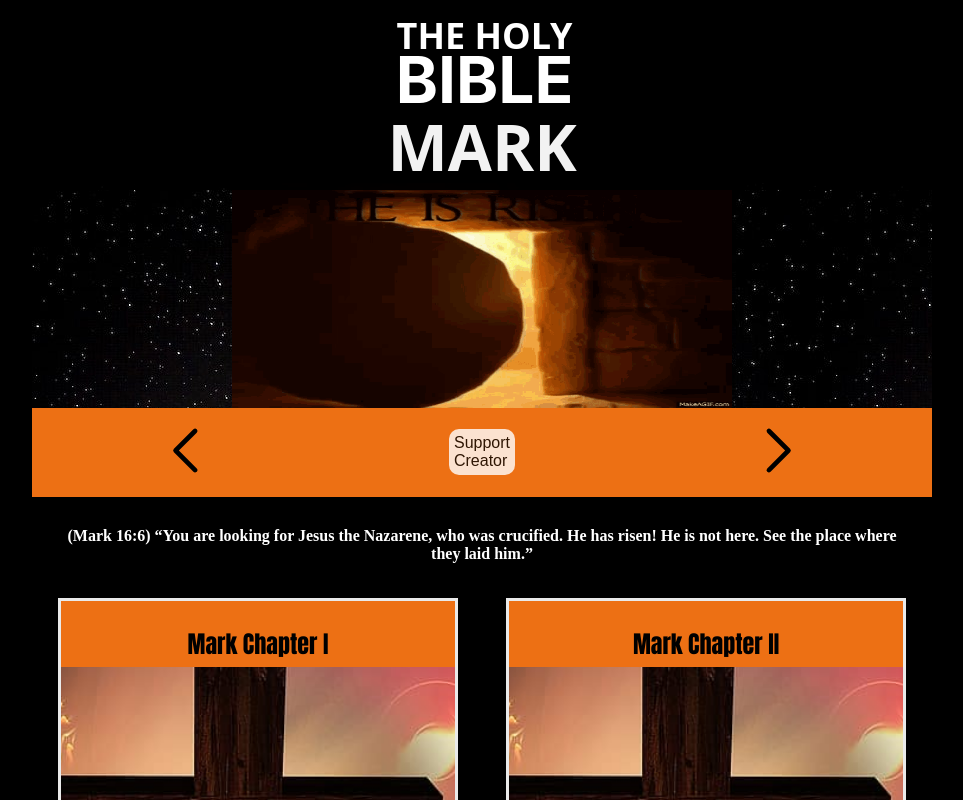
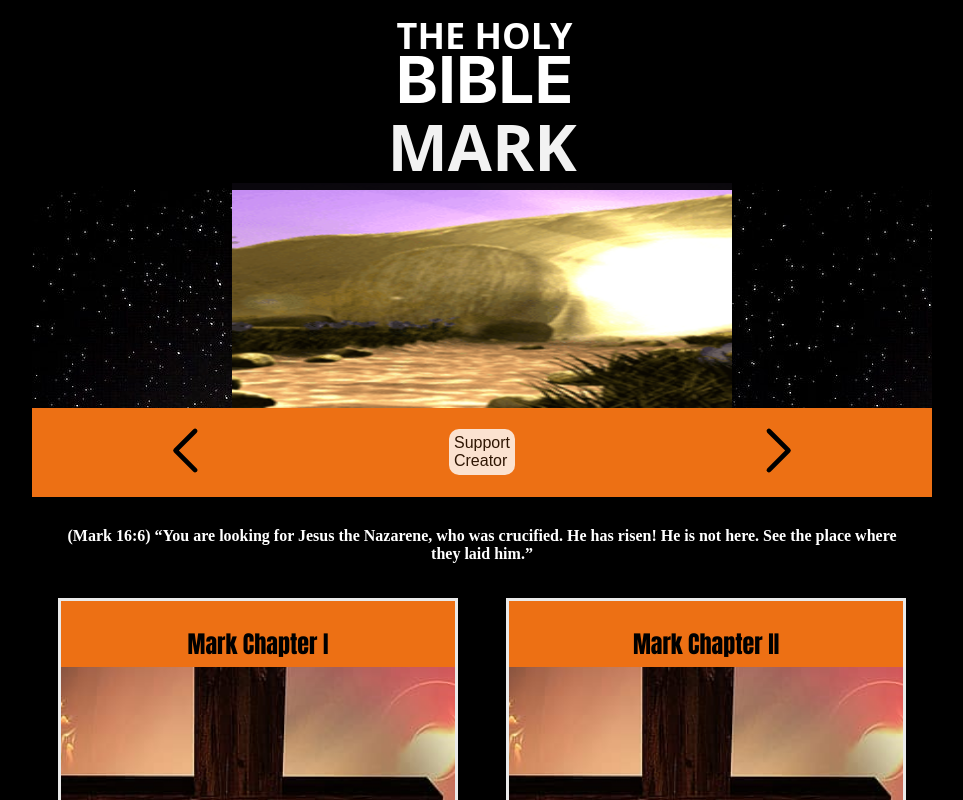
Before and after one commit to jnutt367/mark, a Next.js app: page / in a window 1280 px wide. Shown: the top 800 px of the page, without its empty margins (158-1121 px from the left). Built offline with nearby package versions, Linux system fonts and the light colour scheme.

Commit message:
Update index.js
BasicJitteryFrogmouth-size_restricted.gif

```diff
--- a/pages/index.js
+++ b/pages/index.js
@@ -28,7 +28,7 @@ export default function Home() {
         </h1>
          <div  className={styles.image}>
        <Image
-                                src="/easter-empty-tomb.gif"
+                                src="/BasicJitteryFrogmouth-size_restricted.gif"
                                 alt="the Last supper"
                                  height={900}
                                 width={2000}
```
